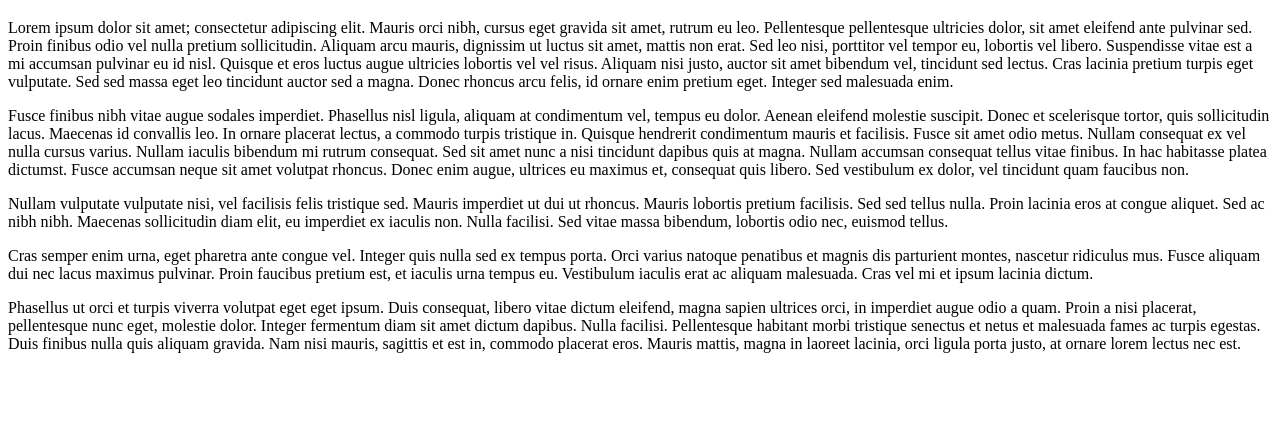
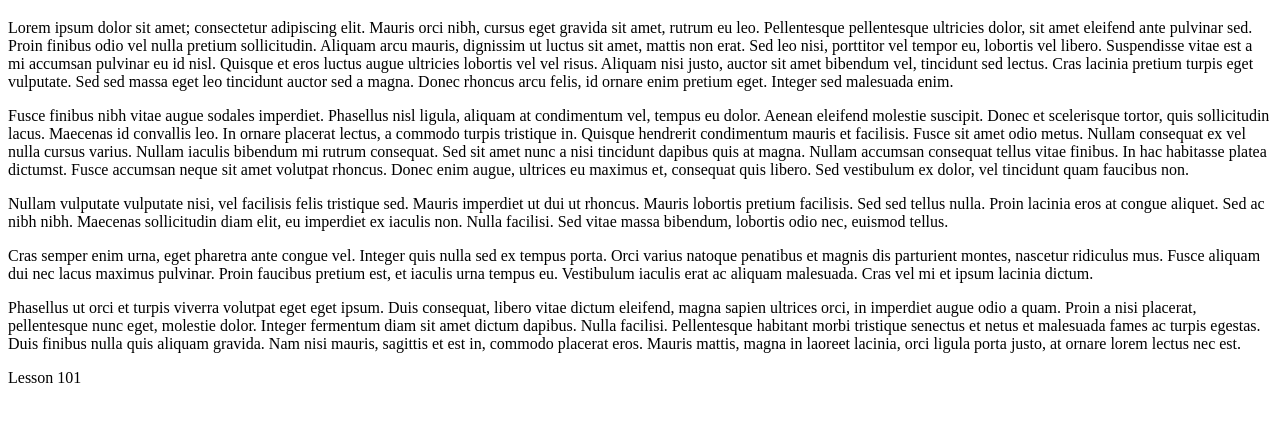
Before and after one commit to rapidscript/effective-carnival, a plain HTML site: page index.html in a window 1280 px wide. Shown: the part 87-508 px from the top of the page. Drawn offline with Linux system fonts and the light colour scheme.

Commit message:
added text

```diff
--- a/index.html
+++ b/index.html
@@ -49,6 +49,9 @@
             Nam nisi mauris, sagittis et est in, commodo placerat eros. Mauris mattis, magna in laoreet lacinia, orci
             ligula porta justo, at ornare lorem lectus nec est.
         </p>
+        <p>
+            Lesson 101
+        </p>
     </div>
 </body>
 
```
